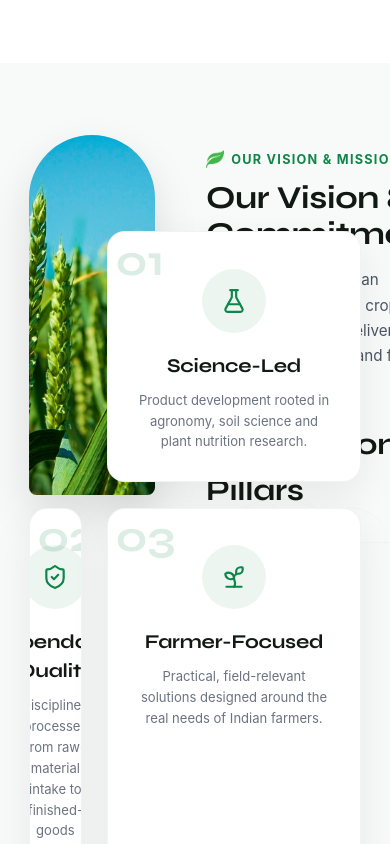
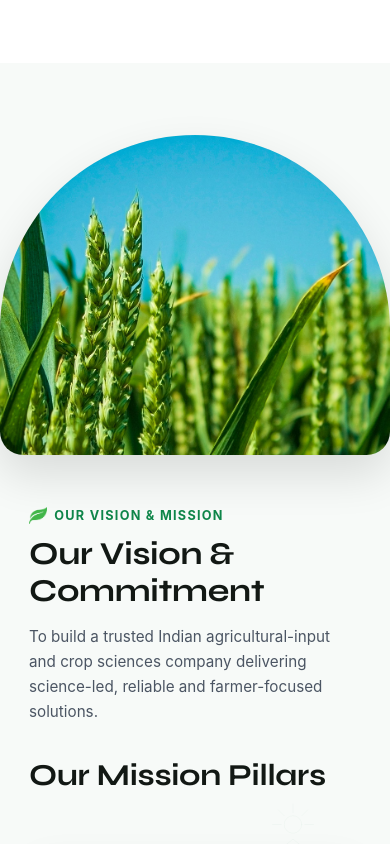
Before and after one commit to ZADPRO/LaVie-Website, a React (Vite) app: page / in a window 390 px wide. Shown: the part 5840-6684 px from the top of the page. Built offline with nearby package versions, Linux system fonts and the light colour scheme; a web font is replaced by a local one.

Commit message:
feat: add VisionMission and WhyLaVie components with associated styles and assets

```diff
--- a/src/App.css
+++ b/src/App.css
@@ -1018,7 +1018,7 @@
   margin: 0 auto;
   padding: 0 2rem;
   position: relative;
-  z-index: 2;
+  z-index: 5;
 }
 
 .vm-top-grid {
@@ -1030,23 +1030,29 @@
   width: 100%;
 }
 
-/* Arch Image Column */
+/* Arch Image Column & Full Height Wrapper */
 .vm-image-col {
-  display: flex;
-  justify-content: flex-start;
-  align-items: flex-start;
-  width: 100%;
+  width: 100%;
+  pointer-events: none;
 }
 
 .vm-arch-image-wrapper {
-  width: 100%;
-  height: 560px;
+  position: absolute;
+  top: 0;
+  bottom: 0;
+  left: 0;
+  width: calc(2rem + (100% - 4rem) * 0.38);
   border-radius: 0px 220px 0px 0px;
   overflow: hidden;
   box-shadow: 0 20px 45px rgba(0, 0, 0, 0.12);
-  position: relative;
   background-color: #e5eae6;
-  flex-shrink: 0;
+  z-index: 2;
+}
+
+@media (min-width: 1441px) {
+  .vm-arch-image-wrapper {
+    width: calc((100vw - 1440px) / 2 + 2rem + (1440px - 4rem) * 0.38);
+  }
 }
 
 .vm-arch-img {
@@ -1058,7 +1064,7 @@
 }
 
 .vm-arch-image-wrapper:hover .vm-arch-img {
-  transform: scale(1.05);
+  transform: scale(1.04);
 }
 
 /* Vision Content Column (No overlap on image) */
@@ -1115,7 +1121,7 @@
 .vm-mission-cards-wrapper {
   position: relative;
   z-index: 10;
-  margin-top: -300px;
+  margin-top: 2.25rem;
 }
 
 .vm-cards-grid {
@@ -1198,20 +1204,31 @@
 }
 
 /* Responsive Adjustments */
-@media (max-width: 1100px) {
-  .vm-main-layout {
+@media (max-width: 1024px) {
+  .vm-arch-image-wrapper {
+    position: relative;
+    width: 100%;
+    max-width: 520px;
+    height: 380px;
+    margin: 0 auto 2.5rem;
+    border-radius: 200px 200px 24px 24px;
+  }
+
+  .vm-image-col {
+    display: none;
+  }
+
+  .vm-top-grid {
     grid-template-columns: 1fr;
-    gap: 3rem;
+    gap: 2rem;
   }
 
   .vm-cards-grid {
     grid-template-columns: repeat(2, 1fr);
   }
 
-  .vm-arch-image-wrapper {
-    height: 420px;
-    min-height: 420px;
-    border-radius: 200px 200px 24px 24px;
+  .vm-cards-grid > .vm-mission-card:first-child {
+    grid-column-start: 1;
   }
 }
 
@@ -1225,8 +1242,7 @@
   }
 
   .vm-arch-image-wrapper {
-    height: 360px;
-    min-height: 360px;
+    height: 320px;
   }
 }
 
--- a/src/components/VisionMission.tsx
+++ b/src/components/VisionMission.tsx
@@ -30,19 +30,20 @@ export const VisionMission: React.FC = () => {
       {/* Background Watermark Illustration Pattern */}
       <div className="vm-watermark-bg"></div>
 
+      {/* Featured Arch Image - Covering full height of section */}
+      <div className="vm-arch-image-wrapper">
+        <img
+          src={visionImg}
+          alt="Agri science vision"
+          className="vm-arch-img"
+        />
+      </div>
+
       <div className="vm-container">
-        {/* Top Grid: Left 38% Image & Right Vision/Mission Headings */}
+        {/* Top Grid: Left 38% Spacer & Right Vision/Mission Headings */}
         <div className="vm-top-grid">
-          {/* Left Column: 38% Featured Arch Image */}
-          <div className="vm-image-col">
-            <div className="vm-arch-image-wrapper">
-              <img
-                src={visionImg}
-                alt="Agri science vision"
-                className="vm-arch-img"
-              />
-            </div>
-          </div>
+          {/* Left Column Spacer for arch image */}
+          <div className="vm-image-col" aria-hidden="true"></div>
 
           {/* Right Column: Vision Header, Statement & Mission Heading */}
           <div className="vm-content-col">
--- a/src/components/WhyLaVie.tsx
+++ b/src/components/WhyLaVie.tsx
@@ -1,6 +1,8 @@
 import React, { useState } from 'react';
 import { Plus, Minus } from 'lucide-react';
 import leafIconImg from '../assets/common/Leaf.png';
+import whyImg1 from '../assets/why/Why-1.jpeg';
+import whyImg2 from '../assets/why/Why-2.jpeg';
 
 export const WhyLaVie: React.FC = () => {
   const [openIndex, setOpenIndex] = useState<number | null>(0);
@@ -51,7 +53,7 @@ export const WhyLaVie: React.FC = () => {
           {/* Image 1: Main Top Left Farmer Image */}
           <div className="why-img-card img-card-1">
             <img
-              src="https://images.unsplash.com/photo-1595974482597-4b8da8879bc5?auto=format&fit=crop&w=800&q=80"
+              src={whyImg1}
               alt="Farmer inspecting crop health"
               className="why-img"
             />
@@ -60,8 +62,8 @@ export const WhyLaVie: React.FC = () => {
           {/* Image 2: Overlapping Bottom Right Agriculture Image */}
           <div className="why-img-card img-card-2">
             <img
-              src="https://images.unsplash.com/photo-1500382017468-9049fed747ef?auto=format&fit=crop&w=800&q=80"
-              alt="Modern agricultural field"
+              src={whyImg2}
+              alt="Agricultural advisory and field inspection"
               className="why-img"
             />
           </div>
```
Also changed, not shown: src/assets/why/Why-1.jpeg (added), src/assets/why/Why-2.jpeg (added).
